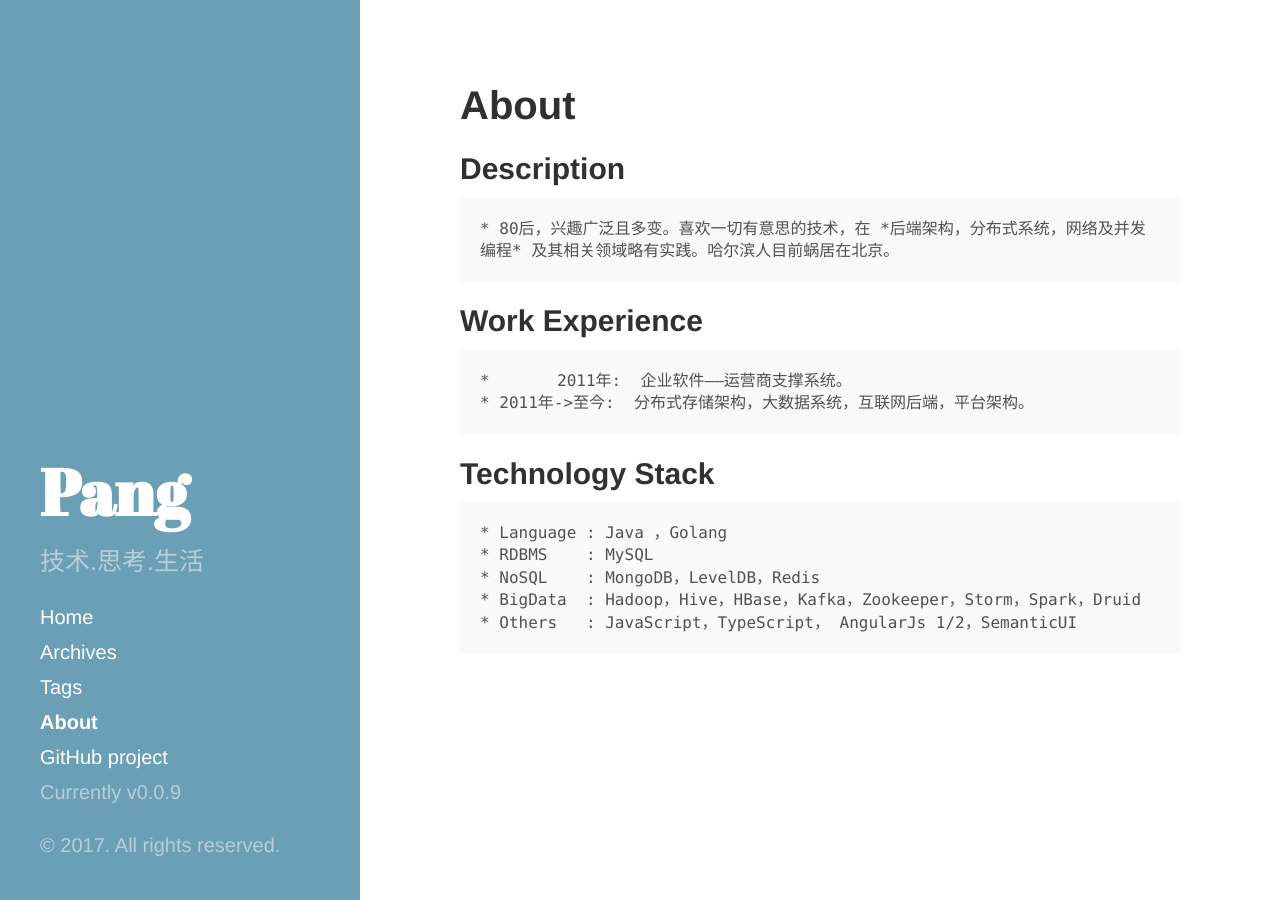
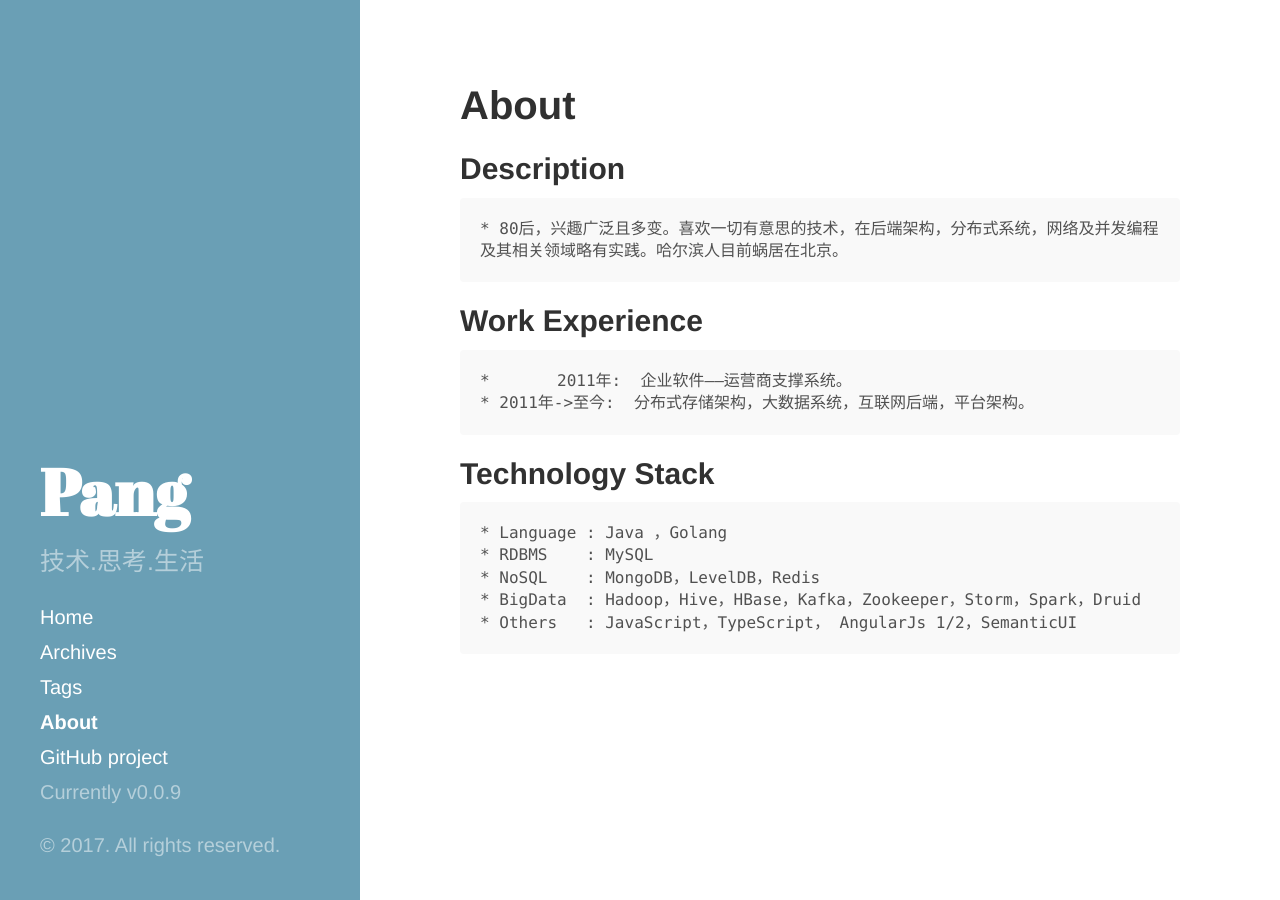
Before and after one commit to pangzhenzhou/pzz-github-pages-blog, a Jekyll site: the page built from about.md, in a window 1280 px wide. Built offline with Jekyll 4.4.1, drawn with Linux system fonts in a browser that asks for light colours.

```diff
--- a/about.md
+++ b/about.md
@@ -4,7 +4,7 @@ title: About
 ---
 
 ##  Description
-    * 80后，兴趣广泛且多变。喜欢一切有意思的技术，在 *后端架构，分布式系统，网络及并发编程* 及其相关领域略有实践。哈尔滨人目前蜗居在北京。
+    * 80后，兴趣广泛且多变。喜欢一切有意思的技术，在后端架构，分布式系统，网络及并发编程及其相关领域略有实践。哈尔滨人目前蜗居在北京。
 
 ## Work Experience
     *       2011年:  企业软件——运营商支撑系统。
```
Also changed, not shown: _posts/2016-12-10-druid-arch-01.md (+1 -1 lines), _posts/2016-12-17-druid-arch-02.md (+1 -1 lines).
